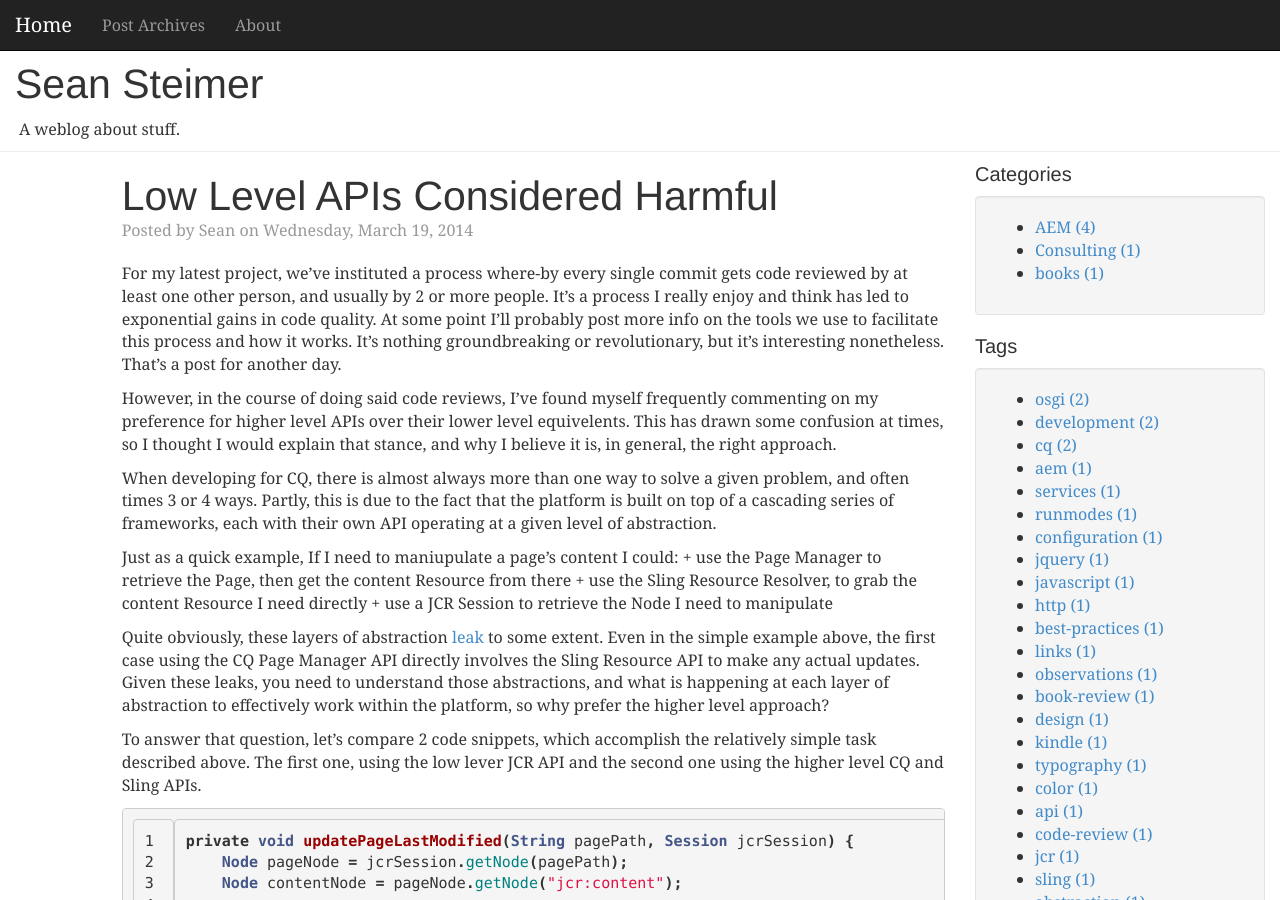
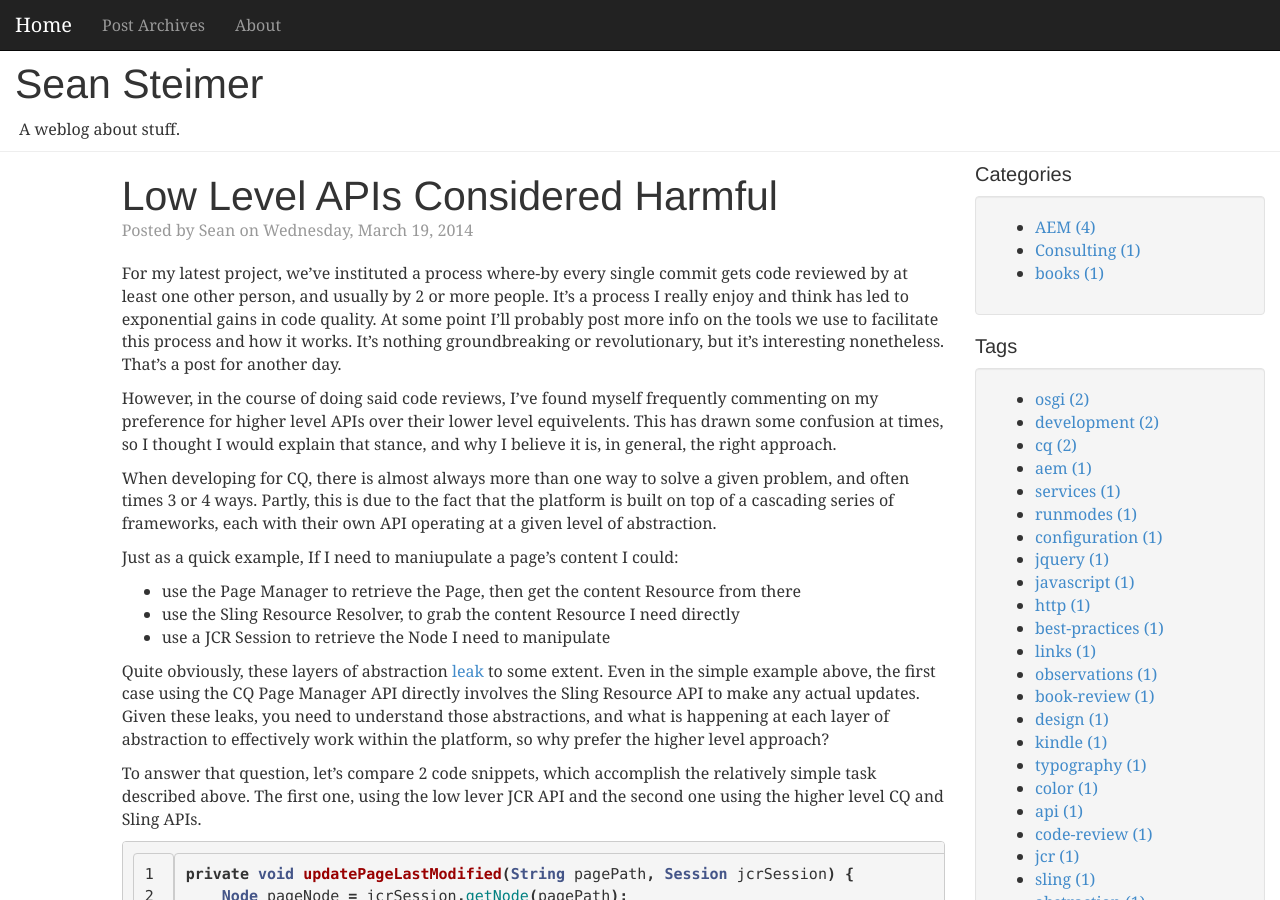
Before and after one commit to shsteimer/shsteimer.github.io, a Jekyll site: the page built from _posts/2014-03-19-low-level-apis-considered-harmful.md, in a window 1280 px wide and 900 px high. Built offline with Jekyll 4.4.1, drawn with Linux system fonts in a browser that asks for light colours; nearby versions of some CDN libraries; Markdown is read by kramdown in place of the engine named in the settings; comment, search, counter and statistics services are not loaded.

```diff
--- a/_posts/2014-03-19-low-level-apis-considered-harmful.md
+++ b/_posts/2014-03-19-low-level-apis-considered-harmful.md
@@ -12,9 +12,9 @@ However, in the course of doing said code reviews, I've found myself frequently
 When developing for CQ, there is almost always more than one way to solve a given problem, and often times 3 or 4 ways.  Partly, this is due to the fact that the platform is built on top of a cascading series of frameworks, each with their own API operating at a given level of abstraction.
 
 Just as a quick example, If I need to maniupulate a page's content I could:
-    + use the Page Manager to retrieve the Page, then get the content Resource from there
-    + use the Sling Resource Resolver, to grab the content Resource I need directly
-    + use a JCR Session to retrieve the Node I need to manipulate
+ * use the Page Manager to retrieve the Page, then get the content Resource from there
+ * use the Sling Resource Resolver, to grab the content Resource I need directly
+ * use a JCR Session to retrieve the Node I need to manipulate
 
 Quite obviously, these layers of abstraction [leak][1] to some extent.  Even in the simple example above, the first case using the CQ Page Manager API directly involves the Sling Resource API to make any actual updates.  Given these leaks, you need to understand those abstractions, and what is happening at each layer of abstraction to effectively work within the platform, so why prefer the higher level approach?
 
```
